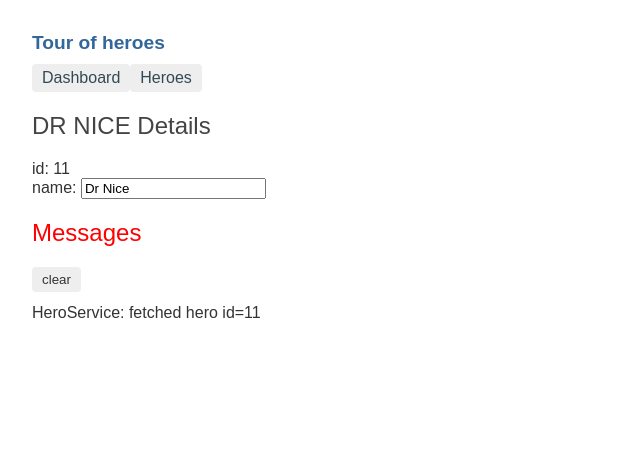
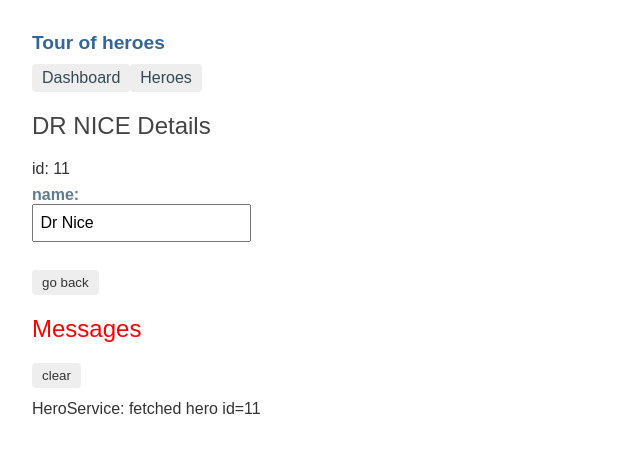
Before and after one commit to MichaBerna/tuto-angular-tour-of-heroes, an Angular app: page /detail/11 in a window 1280 px wide. Shown: the top 452 px of the page, without its empty margins (0-640 px from the left). Built offline with nearby package versions, Linux system fonts and the light colour scheme.

Commit message:
V5.5 - Navigation arrière depuis détail héro

```diff
--- a/src/app/hero-detail/hero-detail.component.css
+++ b/src/app/hero-detail/hero-detail.component.css
@@ -0,0 +1,30 @@
+/* HeroDetailComponent's private CSS styles */
+label {
+    display: inline-block;
+    width: 3em;
+    margin: .5em 0;
+    color: #607D8B;
+    font-weight: bold;
+}
+input {
+    height: 2em;
+    font-size: 1em;
+    padding-left: .4em;
+}
+button {
+    margin-top: 20px;
+    font-family: Arial, sans-serif;
+    background-color: #eee;
+    border: none;
+    padding: 5px 10px;
+    border-radius: 4px;
+    cursor: pointer;
+}
+button:hover {
+    background-color: #cfd8dc;
+}
+button:disabled {
+    background-color: #eee;
+    color: #ccc;
+    cursor: auto;
+}
--- a/src/app/hero-detail/hero-detail.component.html
+++ b/src/app/hero-detail/hero-detail.component.html
@@ -6,4 +6,5 @@
             <input [(ngModel)]="hero.name" placeholder="name" />
         </label>
     </div>
+    <button (click)="goBack()">go back</button>
 </div>
--- a/src/app/hero-detail/hero-detail.component.ts
+++ b/src/app/hero-detail/hero-detail.component.ts
@@ -1,5 +1,6 @@
 import { Component, OnInit } from '@angular/core';
 import { ActivatedRoute } from '@angular/router';
+import { Location } from '@angular/common';
 import { Hero } from '../hero';
 import { HeroService } from '../hero.service';
 
@@ -12,7 +13,8 @@ export class HeroDetailComponent implements OnInit {
     hero: Hero;
 
     constructor(private route: ActivatedRoute,
-                private heroService: HeroService) { }
+                private heroService: HeroService,
+                private location: Location) { }
 
     ngOnInit(): void {
         this.getHero();
@@ -23,4 +25,8 @@ export class HeroDetailComponent implements OnInit {
         this.heroService.getHero(id)
             .subscribe(hero => this.hero = hero);
     }
+
+    goBack(): void {
+        this.location.back();
+    }
 }
```
